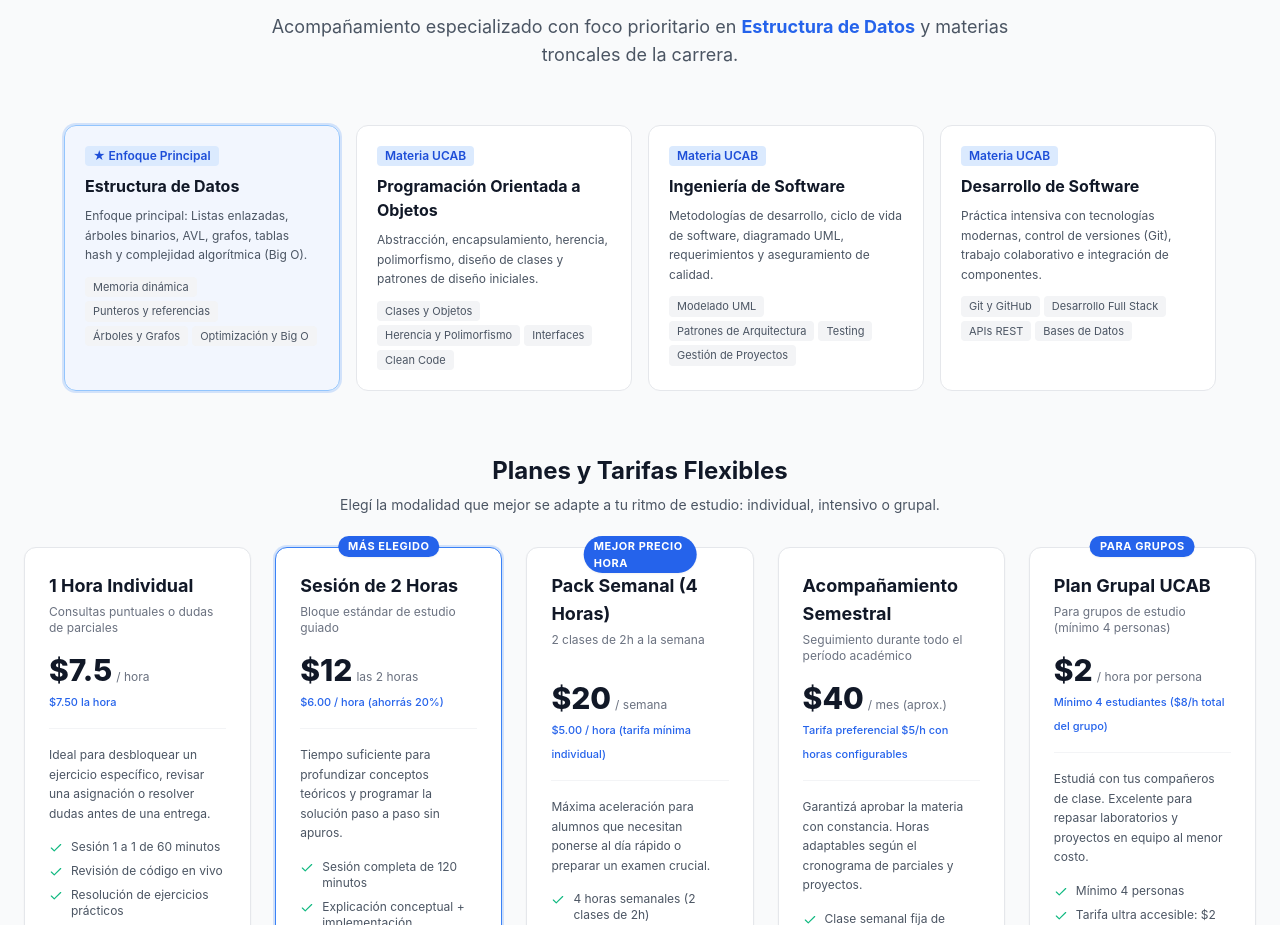
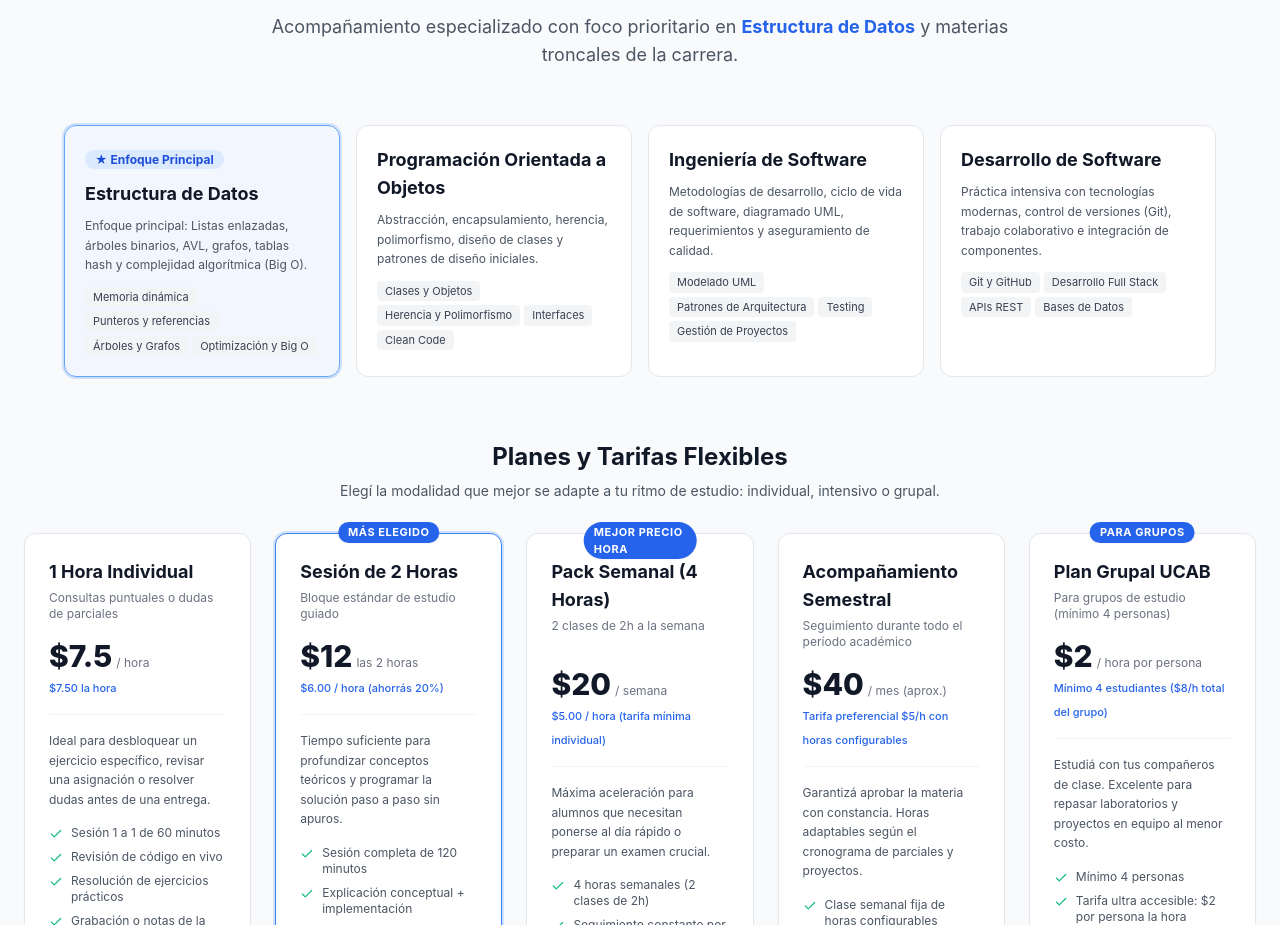
Before and after one commit to Jrgil20/CodeMentor, a React (Vite) app: page / in a window 1280 px wide. Shown: the part 1140-2065 px from the top of the page. Built offline with nearby package versions, Linux system fonts and the light colour scheme.

Commit message:
fix(ui): remove redundant subject badge and fix dark mode contrast

```diff
--- a/src/components/home/UcabTutoring.tsx
+++ b/src/components/home/UcabTutoring.tsx
@@ -65,26 +65,28 @@ const UcabTutoring: React.FC = () => {
               key={subject.id}
               className={`p-5 rounded-xl border transition-all ${
                 subject.isMain
-                  ? 'bg-blue-50/70 dark:bg-blue-950/30 border-blue-300 dark:border-blue-700 ring-2 ring-blue-500/20'
-                  : 'bg-white dark:bg-gray-850 border-gray-200 dark:border-gray-700 hover:border-blue-300 dark:hover:border-blue-700'
+                  ? 'bg-blue-50/70 dark:bg-blue-950/40 border-blue-400 dark:border-blue-600 ring-2 ring-blue-500/20 shadow-sm'
+                  : 'bg-white dark:bg-gray-800 border-gray-200 dark:border-gray-700 hover:border-blue-300 dark:hover:border-blue-700'
               }`}
             >
-              <div className="flex items-center justify-between mb-2">
-                <span className="text-xs font-semibold px-2 py-0.5 rounded bg-blue-100 dark:bg-blue-900/50 text-blue-700 dark:text-blue-300">
-                  {subject.isMain ? '★ Enfoque Principal' : 'Materia UCAB'}
-                </span>
-              </div>
-              <h3 className="font-bold text-base text-gray-900 dark:text-white mb-2">
+              {subject.isMain && (
+                <div className="mb-2.5">
+                  <span className="text-xs font-bold px-2.5 py-0.5 rounded-full bg-blue-100 dark:bg-blue-900/70 text-blue-700 dark:text-blue-300">
+                    ★ Enfoque Principal
+                  </span>
+                </div>
+              )}
+              <h3 className="font-bold text-lg text-gray-900 dark:text-white mb-2">
                 {subject.name}
               </h3>
-              <p className="text-xs text-gray-600 dark:text-gray-400 mb-3 leading-relaxed">
+              <p className="text-xs text-gray-600 dark:text-gray-300 mb-3 leading-relaxed">
                 {subject.description}
               </p>
               <div className="flex flex-wrap gap-1">
                 {subject.topics.map((t, idx) => (
                   <span
                     key={idx}
-                    className="text-[11px] px-2 py-0.5 rounded bg-gray-100 dark:bg-gray-700 text-gray-600 dark:text-gray-300"
+                    className="text-[11px] px-2 py-0.5 rounded bg-gray-100 dark:bg-gray-700 text-gray-700 dark:text-gray-300"
                   >
                     {t}
                   </span>
@@ -108,7 +110,7 @@ const UcabTutoring: React.FC = () => {
           {TUTORING_PLANS.map((plan, index) => (
             <motion.div
               key={plan.id}
-              className={`flex flex-col justify-between rounded-xl bg-white dark:bg-gray-850 p-6 border shadow-sm transition-all hover:shadow-md relative ${
+              className={`flex flex-col justify-between rounded-xl bg-white dark:bg-gray-800 p-6 border shadow-sm transition-all hover:shadow-md relative ${
                 plan.popular
                   ? 'border-blue-500 ring-2 ring-blue-500/20 shadow-blue-500/10'
                   : 'border-gray-200 dark:border-gray-700'
@@ -133,7 +135,7 @@ const UcabTutoring: React.FC = () => {
                   {plan.subtitle}
                 </p>
 
-                <div className="mb-4 pb-4 border-b border-gray-100 dark:border-gray-750">
+                <div className="mb-4 pb-4 border-b border-gray-100 dark:border-gray-700">
                   <div className="flex items-baseline gap-1">
                     <span className="text-3xl font-extrabold text-gray-900 dark:text-white">
                       ${plan.price}
--- a/src/pages/UcabLandingPage.tsx
+++ b/src/pages/UcabLandingPage.tsx
@@ -52,7 +52,7 @@ const UcabLandingPage: React.FC = () => {
       </Helmet>
 
       {/* Hero UCAB */}
-      <section className="pt-28 pb-16 md:pt-36 md:pb-24 bg-gradient-to-b from-blue-50/80 via-white to-gray-50 dark:from-gray-900 dark:via-gray-850 dark:to-gray-900 border-b border-gray-200 dark:border-gray-800">
+      <section className="pt-28 pb-16 md:pt-36 md:pb-24 bg-gradient-to-b from-blue-50/80 via-white to-gray-50 dark:from-gray-900 dark:via-gray-800 dark:to-gray-900 border-b border-gray-200 dark:border-gray-800">
         <div className="container mx-auto px-4 md:px-6">
           <div className="max-w-4xl mx-auto text-center">
 
@@ -123,17 +123,19 @@ const UcabLandingPage: React.FC = () => {
                 key={subject.id}
                 className={`p-6 rounded-2xl border transition-all ${
                   subject.isMain
-                    ? 'bg-blue-50/60 dark:bg-blue-950/30 border-blue-400 dark:border-blue-700 ring-2 ring-blue-500/20'
-                    : 'bg-white dark:bg-gray-850 border-gray-200 dark:border-gray-800'
+                    ? 'bg-blue-50/60 dark:bg-blue-950/40 border-blue-400 dark:border-blue-600 ring-2 ring-blue-500/20 shadow-sm'
+                    : 'bg-white dark:bg-gray-800 border-gray-200 dark:border-gray-800 hover:border-blue-300 dark:hover:border-blue-700'
                 }`}
               >
-                <span className="text-[11px] font-bold uppercase tracking-wider text-blue-600 dark:text-blue-400 block mb-2">
-                  {subject.isMain ? '★ Enfoque Prioritario' : 'Materia de Carrera'}
-                </span>
-                <h3 className="text-lg font-bold text-gray-900 dark:text-white mb-2">
+                {subject.isMain && (
+                  <span className="text-[11px] font-bold uppercase tracking-wider text-blue-600 dark:text-blue-400 block mb-2">
+                    ★ Enfoque Prioritario
+                  </span>
+                )}
+                <h3 className="text-xl font-bold text-gray-900 dark:text-white mb-2">
                   {subject.name}
                 </h3>
-                <p className="text-xs text-gray-600 dark:text-gray-400 mb-4 leading-relaxed">
+                <p className="text-xs text-gray-600 dark:text-gray-300 mb-4 leading-relaxed">
                   {subject.description}
                 </p>
                 <div className="space-y-1">
@@ -151,7 +153,7 @@ const UcabLandingPage: React.FC = () => {
       </section>
 
       {/* Planes y Tarifas */}
-      <section id="tarifas" className="py-16 md:py-24 bg-gray-50 dark:bg-gray-850 border-t border-gray-200 dark:border-gray-800">
+      <section id="tarifas" className="py-16 md:py-24 bg-gray-50 dark:bg-gray-900 border-t border-gray-200 dark:border-gray-800">
         <div className="container mx-auto px-4 md:px-6">
           <div className="text-center mb-12">
             <h2 className="text-2xl md:text-3xl font-bold text-gray-900 dark:text-white mb-3">
@@ -250,7 +252,7 @@ const UcabLandingPage: React.FC = () => {
             {testimonials.map((test) => (
               <div
                 key={test.id}
-                className="bg-gray-50 dark:bg-gray-850 p-6 rounded-2xl border border-gray-200 dark:border-gray-750 flex flex-col justify-between"
+                className="bg-gray-50 dark:bg-gray-800 p-6 rounded-2xl border border-gray-200 dark:border-gray-700 flex flex-col justify-between"
               >
                 <div>
                   <div className="flex items-center justify-between gap-2 mb-3">
@@ -281,9 +283,9 @@ const UcabLandingPage: React.FC = () => {
       </section>
 
       {/* Formulario / Contacto */}
-      <section className="py-16 md:py-20 bg-gray-50 dark:bg-gray-850 border-t border-gray-200 dark:border-gray-800">
+      <section className="py-16 md:py-20 bg-gray-50 dark:bg-gray-900 border-t border-gray-200 dark:border-gray-800">
         <div className="container mx-auto px-4 md:px-6">
-          <div className="max-w-2xl mx-auto bg-white dark:bg-gray-900 p-8 rounded-2xl border border-gray-200 dark:border-gray-750 shadow-sm">
+          <div className="max-w-2xl mx-auto bg-white dark:bg-gray-900 p-8 rounded-2xl border border-gray-200 dark:border-gray-700 shadow-sm">
             <h3 className="text-xl font-bold text-gray-900 dark:text-white mb-2 text-center">
               Consultar Disponibilidad para la UCAB
             </h3>
```
